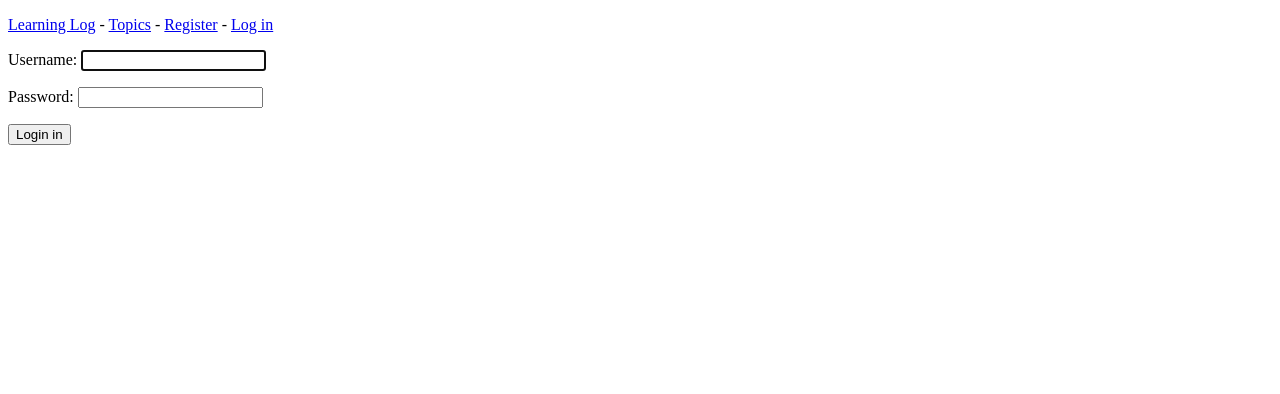
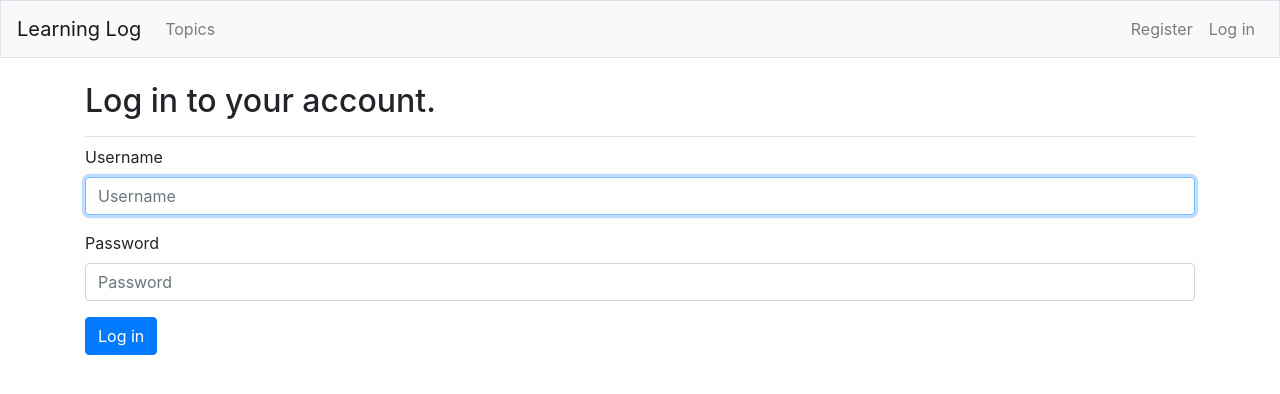
Before and after one commit to efong505/p3, a Django app: page /users/login/ in a window 1280 px wide. Shown: the top 394 px of the page. Run offline with Django 4.2, Linux system fonts and the light colour scheme; some libraries are stand-ins or nearby versions.

Commit message:
update changes

```diff
--- a/learning_logs/models.py
+++ b/learning_logs/models.py
@@ -1,10 +1,12 @@
 from django.db import models
+from django.contrib.auth.models import User
 
 # Create your models here.
 class Topic(models.Model):
     """A topic the user is learning about."""
     text = models.CharField(max_length=200)
     date_added = models.DateTimeField(auto_now_add=True)
+    owner = models.ForeignKey(User, on_delete=models.CASCADE)
 
     def __str__(self):
         """Return a string representation of the model."""
--- a/learning_logs/templates/learning_logs/base.html
+++ b/learning_logs/templates/learning_logs/base.html
@@ -1,16 +1,24 @@
+{% load bootstrap4 %}
+
 <!DOCTYPE html>
 <html lang="en">
 <head>
     <meta charset="UTF-8">
-    <meta http-equiv="X-UA-Compatible" content="IE=edge">
-    <meta name="viewport" content="width=device-width, initial-scale=1.0">
-    <title>Document</title>
+    <!-- <meta http-equiv="X-UA-Compatible" content="IE=edge"> -->
+    <meta name="viewport" content="width=device-width, initial-scale=1, shrink-to-fit=no">
+    <title>Learning Log</title>
+    {% bootstrap_css %}
+    {% bootstrap_javascript jquery='full' %}
 </head>
 <body>
 {% include 'learning_logs/navbar.html' %}
-
-{% block content %}
-
-{% endblock content %}
+<main role="main" class="container">
+    <div class="pb-2 mb-2 border-bottom">
+        {% block page_header %}{% endblock page_header %}
+    </div>
+    <div>
+        {% block content %}{% endblock content %}
+      </div>
+    </main>
 </body>
 </html>
--- a/learning_logs/templates/learning_logs/navbar.html
+++ b/learning_logs/templates/learning_logs/navbar.html
@@ -1,4 +1,36 @@
-<p>
+<nav class="navbar navbar-expand-md navbar-light bg-light mb-4 border">
+    <a class="navbar-brand" href="{% url 'learning_logs:index'%}">
+        Learning Log</a>
+
+        <button class="navbar-toggler" type="button" data-toggle="collapse"
+        data-target="#navbarCollapse" aria-controls="navbarCollapse"
+        aria-expanded="false" aria-label="Toggle navigation">
+      <span class="navbar-toggler-icon"></span></button>
+      <div class="collapse navbar-collapse" id="navbarCollapse">
+        <ul class="navbar-nav mr-auto">
+            <li class="nav-item">
+                <a class="nav-link" href="{% url 'learning_logs:topics'%}">
+                    Topics</a></li>
+            </ul>
+            <ul class="navbar-nav ml-auto">
+                {% if user.is_authenticated %}
+             <li class="nav-item">
+                <span class="navbar-text">Hello, {{ user.username }}.</span>
+             </li>
+             <li class="nav-item">
+               <a class="nav-link" href="{% url 'users:logout' %}">Log out</a>
+             </li>
+           {% else %}
+             <li class="nav-item">
+               <a class="nav-link" href="{% url 'users:register' %}">Register</a>
+             </li>
+             <li class="nav-item">
+               <a class="nav-link" href="{% url 'users:login' %}">Log in</a></li>
+           {% endif %}
+         </ul>
+        </div>
+    </nav>
+{% comment %} <p>
     <a href="{% url 'learning_logs:index' %}">Learning Log</a> -
     <a href="{% url 'learning_logs:topics' %}">Topics</a> -
     {% if user.is_authenticated %}
@@ -8,4 +40,4 @@
     <a href="{% url 'users:register' %}">Register</a> -
     <a href="{% url 'users:login' %}">Log in</a>
     {% endif %}
-</p>
+</p> {% endcomment %}
--- a/p3/settings.py
+++ b/p3/settings.py
@@ -35,6 +35,9 @@ INSTALLED_APPS = [
     #My apps
     'learning_logs',
     'users',
+
+    # Third party apps.
+    'bootstrap4',
 
     # Default django apps.
     'django.contrib.admin',
@@ -127,3 +130,6 @@ STATIC_URL = 'static/'
 # https://docs.djangoproject.com/en/4.0/ref/settings/#default-auto-field
 
 DEFAULT_AUTO_FIELD = 'django.db.models.BigAutoField'
+
+# My Settings
+LOGIN_URL = 'users:login'
--- a/users/templates/registration/login.html
+++ b/users/templates/registration/login.html
@@ -1,14 +1,18 @@
 {% extends "learning_logs/base.html" %}
+{% load bootstrap4 %}
+
+{% block page_header %}
+     <h2>Log in to your account.</h2>
+{% endblock page_header %}
 
 {% block content %}
 
-{% if form.errors %}
-<p>Your username and password didn't match. Please try again.</p>
-{% endif %}
-<form method="post" action="{% url 'users:login' %}">
+<form method="post" action="{% url 'users:login' %}" class="form">
 {% csrf_token %}
-{{ form.as_p }}
-<button name="submit">Login in</button>
+{% bootstrap_form form %}
+{% buttons %}
+<button name="submit" class="btn btn-primary">Log in</button>
+{% endbuttons %}
 <input type="hidden" name="next" value = "{% url 'learning_logs:index' %}" />
 </form>
 {% endblock content %}
```
Also changed, not shown: learning_logs/templates/learning_logs/index.html (+14 -3 lines), learning_logs/views.py (+16 -2 lines), db.sqlite3, learning_logs/migrations/0003_topic_owner.py (added).
